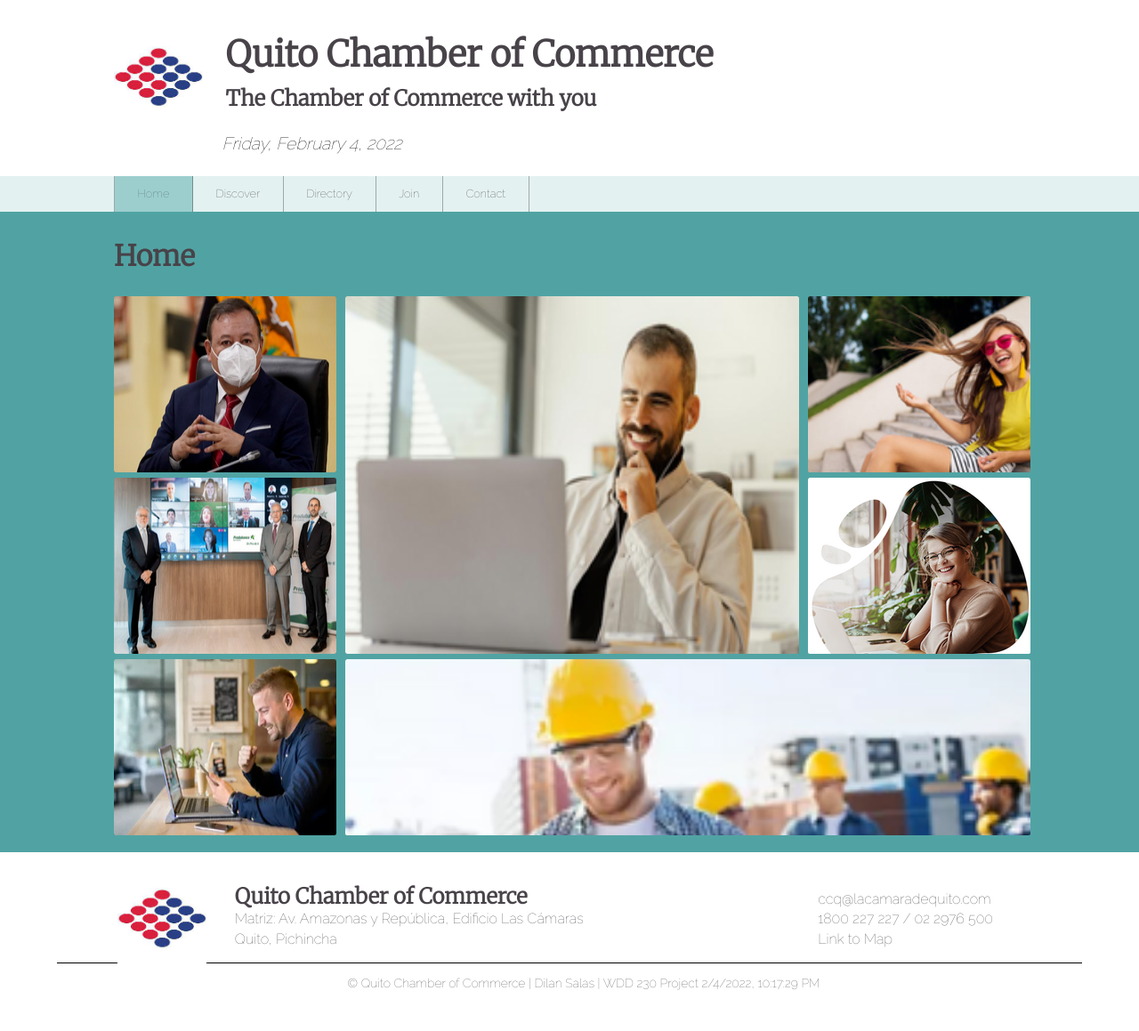
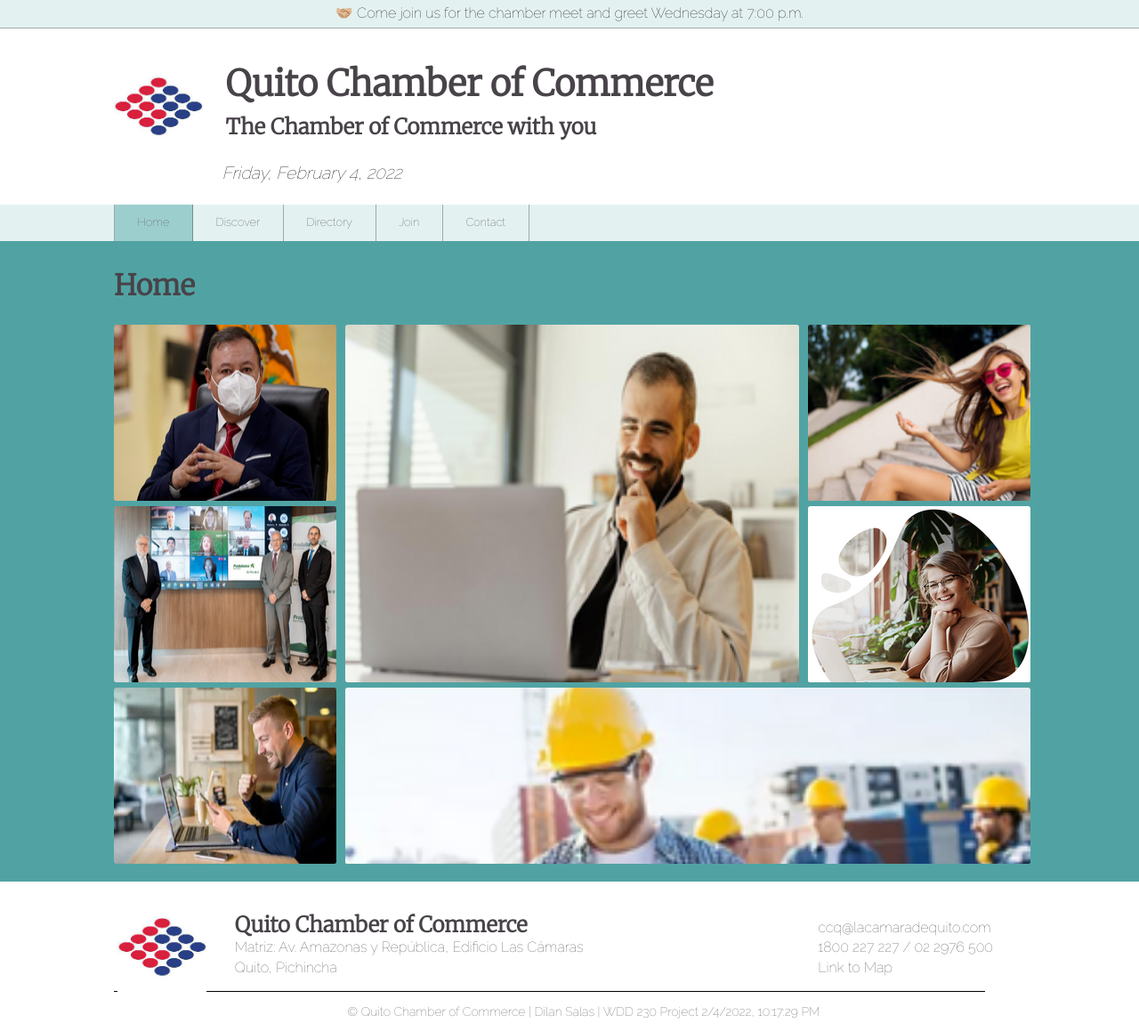
Before and after one commit to adylansd28/wdd230, a plain HTML site: page chamber/index.html in a window 1280 px wide. Shown: the whole page at 89% size. Before the commit the page ends 1127 px from the top, so only its background shows below. Drawn offline with Linux system fonts and the light colour scheme.

Commit message:
W05 Chamber Update

```diff
--- a/chamber/css/large.css
+++ b/chamber/css/large.css
@@ -39,7 +39,8 @@
     /*----------- MAIN --------------*/
 
     main {
-        height: 720px;
+        height: 100%;
+        padding-bottom: 2%;
     }
 
     .home-grid {
@@ -166,7 +167,9 @@
         margin-top: 5%;
     }
 
-
-
+    .line {
+        margin-left: 10%;
+        width: 76.5%;
+     }
 
     } /* end of media query */
--- a/chamber/css/medium.css
+++ b/chamber/css/medium.css
@@ -65,9 +65,9 @@
 
    main {
       width: 100%;
-      height: 1740px;
-      padding: 0;
-      margin: 0;
+      max-height: 10%;
+      padding-bottom: 0;
+      padding-bottom: 2%;
    }
 
    main h1 {
@@ -83,7 +83,7 @@
       margin-left: 10%;
       display: grid;
       grid-template-columns: 43.5% 43.5%;
-      grid-template-rows: repeat(5, 19%);
+      grid-template-rows: repeat(5, auto);
       grid-gap: 1%;
    }
 
@@ -154,4 +154,9 @@
 
    /*----------- FOOTER --------------*/
 
+   .line {
+      margin-left: 10%;
+      width: 79.2%;
+   }
+
 } /* end of media query */
--- a/chamber/css/small.css
+++ b/chamber/css/small.css
@@ -26,6 +26,21 @@ p, a {
 }
 
 /*----------- HEADER --------------*/
+#message {
+    background-color: #51a3a327;
+    text-align: center;
+    font-family: 'Raleway', Arial, sans-serif;
+    padding: 0.5%;
+    border-bottom: 1px solid rgba(0,0,0,0.3);
+}
+
+.hideme {
+    display: none;
+}
+
+.showme {
+    display: block;
+}
 
 header img {
     display: block;
@@ -98,7 +113,7 @@ nav ul li a {
 
 .active {
     background-color: #12888856;
-    color: rgba(0,0,0,0.5);
+    color: #484349;
 }
 
 nav ul li a:hover {
@@ -133,7 +148,8 @@ nav ul.open {
 
 main {
     background-color: #51A3A3;
-    padding-bottom: 0.5%;
+    height: 100%;
+    padding-bottom: 2%;
 }
 
 main h1 {
@@ -191,8 +207,8 @@ footer a {
 
 .line {
     margin-top: 3%;
-    margin-left: 5%;
+    margin-left: 2.5%;
     background-color: black;
     height: 1px;
-    width: 90%;
+    width: 95%;
 }
--- a/chamber/index.html
+++ b/chamber/index.html
@@ -32,6 +32,7 @@
         <!-- HEADER HERE -->
         <header>
 
+            <div id="message">🤝🏼 Come join us for the chamber meet and greet Wednesday at 7:00 p.m.</div>
             <img id="logo-image" src="images/quito-chamber-of-commerce-logo.png" alt="Quito Chamber of Commerce Logo">
             <h1 id="title-page">Quito Chamber of Commerce</h1>
             <h2>The Chamber of Commerce with you</h2>
--- a/chamber/js/script.js
+++ b/chamber/js/script.js
@@ -1,15 +1,30 @@
+/* Formatted Date Header */
 const datefield = document.querySelector("date");
 const now = new Date();
 const fulldate = new Intl.DateTimeFormat("en-US", { dateStyle: "full" }).format(now);
 datefield.innerHTML = `<em>${fulldate}</em>`;
 
+
+/* Hamburger Button */
 function toggleMenu () {
     document.getElementById("primary-nav").classList.toggle("open");
     document.getElementById("hamburger-btn").classList.toggle("open");
 }
+
 const x = document.getElementById("hamburger-btn");
 x.onclick = toggleMenu;
 
 const date = new Date(document.lastModified).toLocaleString();
 
 document.querySelector("#last-updated").innerHTML = date;
+
+
+/* Monday and Tuesday Message */
+const dayNumber =now.getDay() - 4;
+const message = document.getElementById("message");
+
+if ((dayNumber == 1) || (dayNumber == 2)) {
+    message.classList.add("showme")
+} else {
+    message.classList.add("hideme")
+}
```
